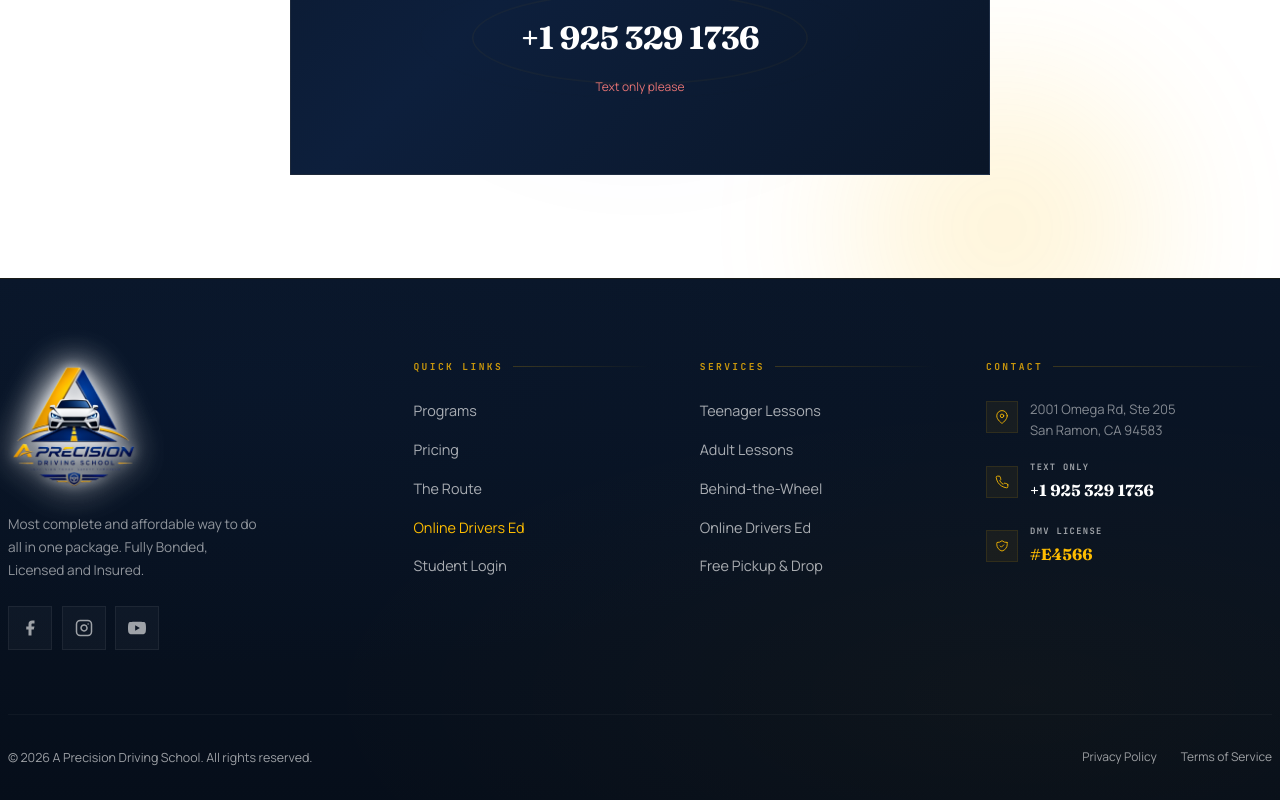
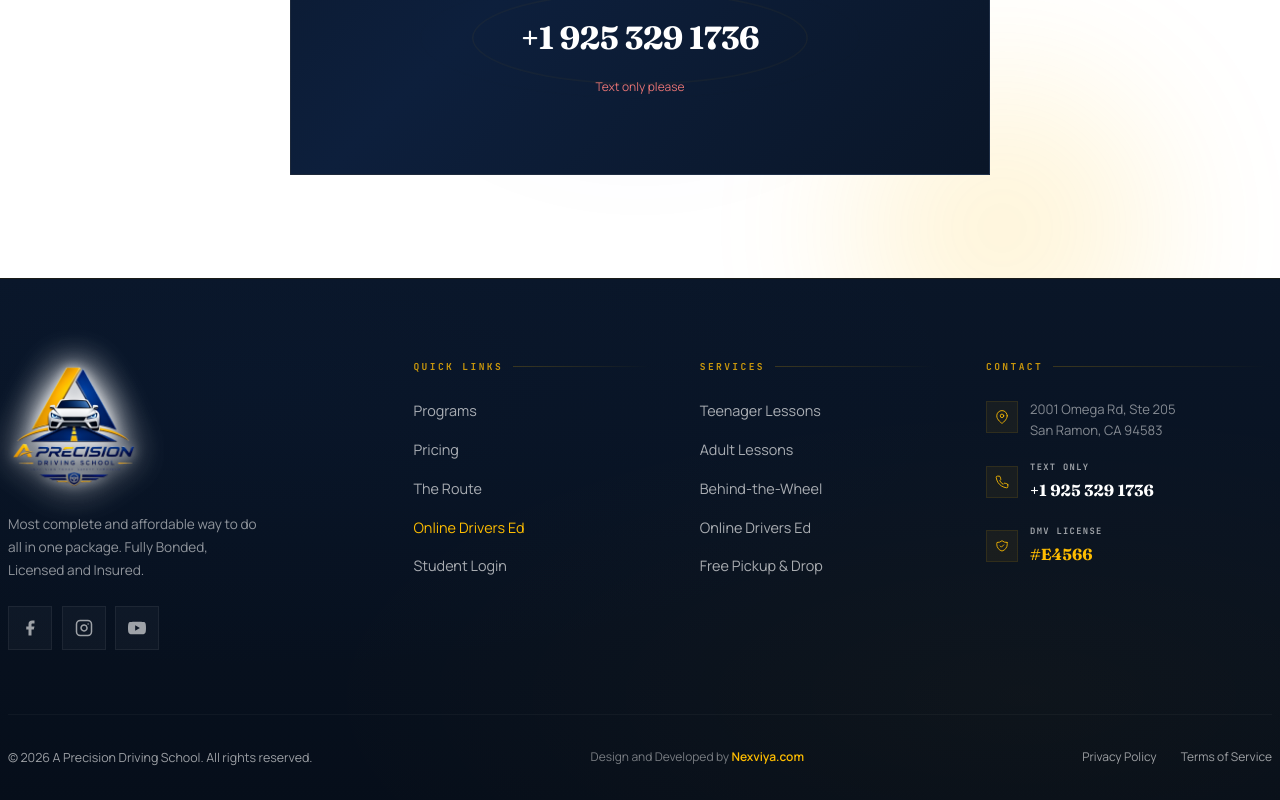
Before and after one commit to KAKOLY-AKHTER/driving-school, a React (Vite) app: page / in a window 1280 px wide. Shown: the part 10680-11480 px from the top of the page. Built offline with nearby package versions, Linux system fonts and the light colour scheme; no server answers.

Commit message:
Add Nexviya credit line in footer

```diff
--- a/src/components/Footer.jsx
+++ b/src/components/Footer.jsx
@@ -255,6 +255,9 @@ export default function Footer() {
               }}>
                 &copy; {currentYear} A Precision Driving School. All rights reserved.
               </p>
+              <p style={{ fontFamily: 'var(--font-body)', color: 'rgba(255,255,255,0.45)', fontSize: '0.75rem', margin: 0 }}>
+                Design and Developed by <a href="https://nexviya.com" target="_blank" rel="noopener noreferrer" style={{ color: GOLD, textDecoration: 'none', fontWeight: 600 }}>Nexviya.com</a>
+              </p>
             <div style={{ display: 'flex', gap: '1.5rem' }}>
               <span style={{ fontFamily: 'var(--font-body)', color: 'rgba(255,255,255,0.6)', fontSize: '0.75rem', cursor: 'default' }}>Privacy Policy</span>
               <span style={{ fontFamily: 'var(--font-body)', color: 'rgba(255,255,255,0.6)', fontSize: '0.75rem', cursor: 'default' }}>Terms of Service</span>
```
Lines whose indentation alone changed are shown as unchanged.
